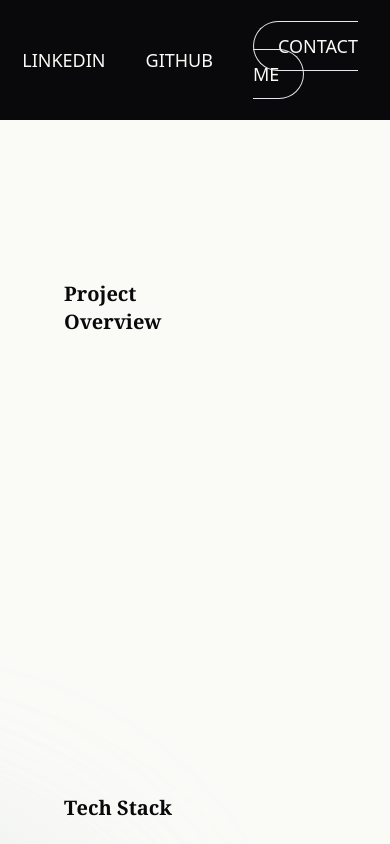
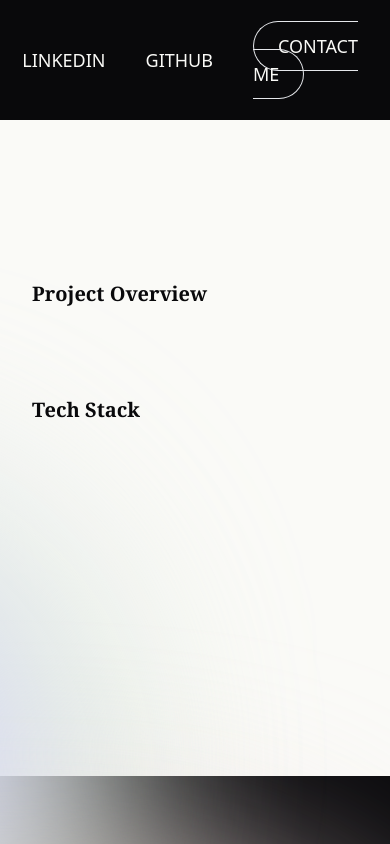
Before and after one commit to ajasinger/portfolio_2024, a Next.js app: page /projects/1 in a window 390 px wide. Shown: the top 844 px of the page. Built offline with nearby package versions, Linux system fonts and the light colour scheme.

Commit message:
responsive padding

```diff
--- a/app/projects/[project]/page.tsx
+++ b/app/projects/[project]/page.tsx
@@ -64,7 +64,7 @@ export default function ProjectPage({ params }: { params: { project: string } })
             <h3 className="text-4xl font-semibold px-8 md:px-16 pb-16">{data?.name}</h3>
 
             {/* Intro Section */}
-            <div className="flex flex-col gap-4 px-16">
+            <div className="flex flex-col gap-4 px-8 md:px-16">
                 <div className="flex gap-28 justify-between w-full">
                     <div className="flex flex-col gap-16">
                         <div className="flex flex-col gap-4">
@@ -86,7 +86,7 @@ export default function ProjectPage({ params }: { params: { project: string } })
                         </div>
                     </div>
                 </div>
-                <div className="z-0 relative overflow-hidden space-y-8 h-full transition ease-in-out duration-300 delay-100 lg:hover:scale-105 shadow-[0px_4px_16px_rgba(17,17,26,0.1),_0px_8px_24px_rgba(17,17,26,0.1),_0px_16px_56px_rgba(17,17,26,0.1)]">
+                <div className="z-0 hidden md:block relative overflow-hidden space-y-8 h-full transition ease-in-out duration-300 delay-100 lg:hover:scale-105 shadow-[0px_4px_16px_rgba(17,17,26,0.1),_0px_8px_24px_rgba(17,17,26,0.1),_0px_16px_56px_rgba(17,17,26,0.1)]">
                     <div className="h-[450px] overflow-y-scroll">
                         {data &&
                                 <Image
```
